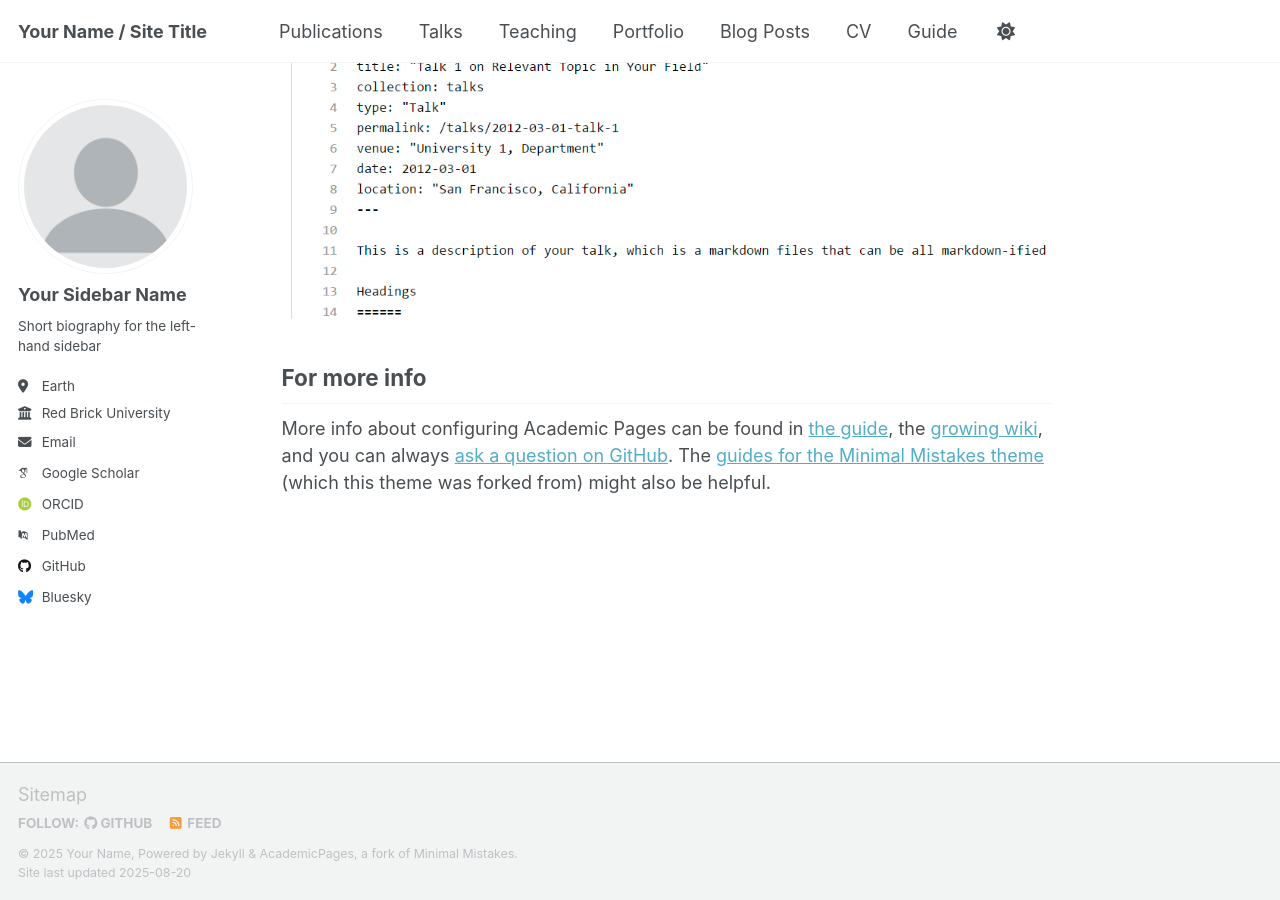
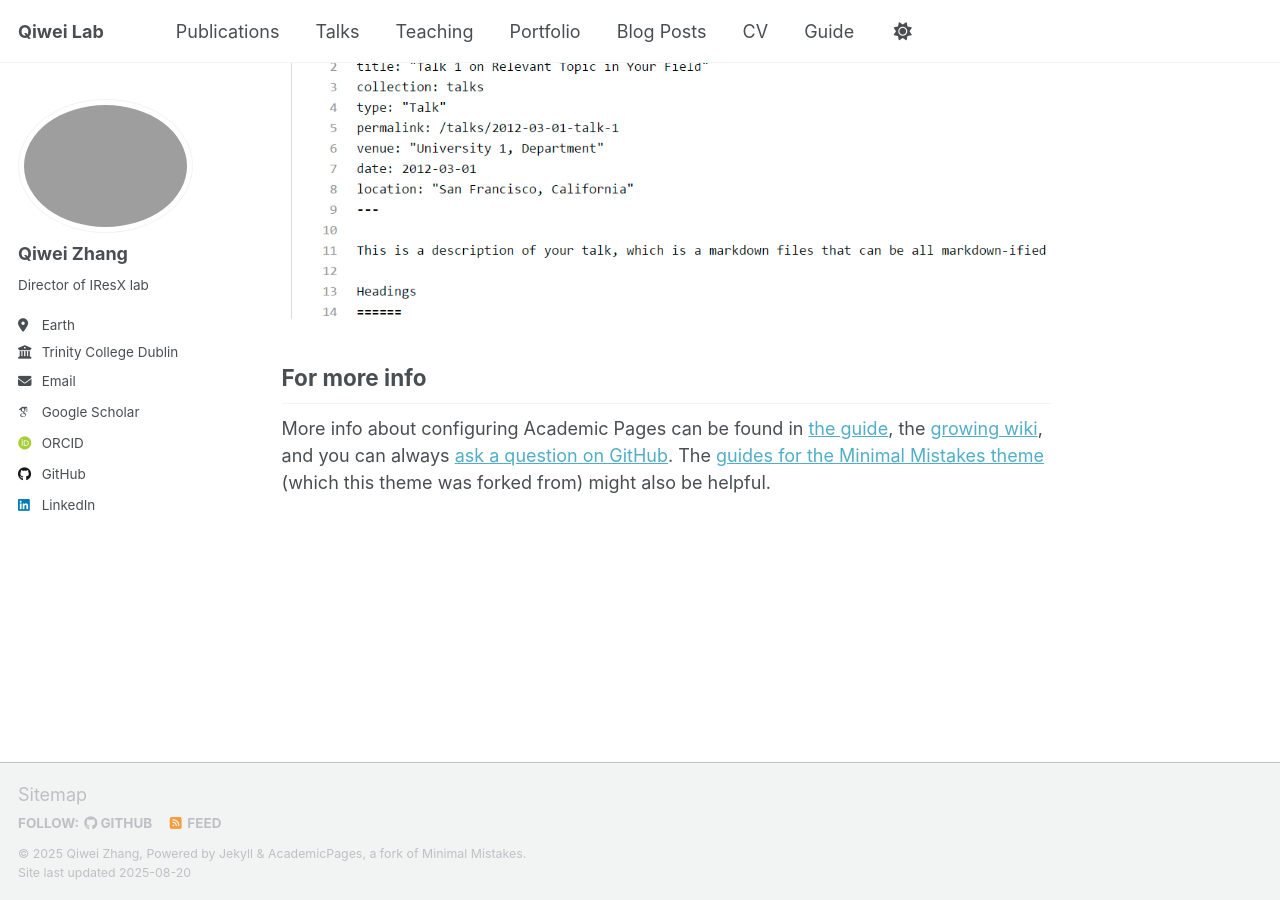
Before and after one commit to qzhang41/qzhang41.github.io, a Jekyll site: the page built from _pages/about.md, in a window 1280 px wide and 900 px high, scrolled down 2880 px. Built offline with Jekyll 4.4.1, drawn with Linux system fonts in a browser that asks for light colours; some web fonts are replaced; a script that is not in the unit is left out.

Commit message:
Update _config.yml

```diff
--- a/_config.yml
+++ b/_config.yml
@@ -8,38 +8,35 @@
 
 # Basic Site Settings
 locale                   : "en-US"
-site_theme               : "default" # Currently available options are "default", "air"
-title                    : "Your Name / Site Title"
+title                    : "Qiwei Lab"
 title_separator          : "-"
-name                     : &name "Your Name"
+name                     : &name "Qiwei Zhang"
 description              : &description "personal description"
-url                      : https://academicpages.github.io # the base hostname & protocol for your site e.g. "https://[your GitHub username].github.io" or if you already have some other page hosted on Github then use "https://[your GitHub username].github.io/[Your Repo Name]"
+url                      : https://JinZhaoTCD.github.io # the base hostname & protocol for your site e.g. "https://[your GitHub username].github.io"
 baseurl                  : "" # the subpath of your site, e.g. "/blog"
-repository               : "academicpages/academicpages.github.io"
+repository               : "qzhang41/qzhang41.github.io"
 
 # Site Author - The following control what appear as part of the author content on the side bar.
 #               If a field is blank the icon and link will not appear, otherwise it will be shown.
 #               Additional customization can be done by editing /_includes/author-profile.html
 author:
   # Biographic information
-  avatar           : "profile.png"
-  name             : "Your Sidebar Name"
-  pronouns         : # example: "she/her"
-  bio              : "Short biography for the left-hand sidebar"
+  avatar           : "新证件照-1735895203939.jpg"
+  name             : "Qiwei Zhang"
+  pronouns         : # example: "He"
+  bio              : "Director of IResX lab"
   location         : "Earth"
-  employer         : "Red Brick University"
+  employer         : "Trinity College Dublin"
   uri              : # URL
-  email            : "none@example.org"
+  email            : "zhaoj6@tcd.ie"
 
   # Academic websites
-  academia         : # URL
   arxiv            : # URL - Update with the correct link to your profile
-  googlescholar    : "https://scholar.google.com/citations?user=PS_CX0AAAAAJ"
-  inspire-hep      : # URL
+  googlescholar    : "https://scholar.google.com/citations?user=vV68wh8AAAAJ&hl=en"
   impactstory      : # URL
-  orcid            : "http://orcid.org/yourorcidurl"
+  orcid            : "https://orcid.org/0000-0003-4500-1288"
   semantic         : # URL
-  pubmed           : "https://www.ncbi.nlm.nih.gov/pubmed/?term=john+snow"
+  pubmed           : # URL
   researchgate     : # URL
   scopus           : # URL
 
@@ -47,13 +44,12 @@ author:
   bitbucket        : # Username - Update with your username on the site
   codepen          : # Username
   dribbble         : # Username
-  github           : "academicpages"
+  github           : "JinZhaoTCD"
   kaggle           : # Username
   stackoverflow    : # User number or user number and name (i.e., use "1" or "1/jeff-atwood")
 
   # Social media
-  artstation       : # Username
-  bluesky          : "bsky.app" # Replace this with you Bluesky username
+  bluesky          : # "bsky.app" # Replace this with you Bluesky username
   facebook         : # Username
   flickr           : # Username
   foursquare       : # Username
@@ -62,7 +58,7 @@ author:
   keybase          : # Username
   instagram        : # Username
   lastfm           : # Username
-  linkedin         : # Username
+  linkedin         : "https://www.linkedin.com/feed/"
   mastodon         : # URL
   medium           : # URL
   pinterest        : # Username
@@ -93,7 +89,7 @@ breadcrumbs              : false # true, false (default)
 words_per_minute         : 160
 future                   : true
 read_more                : "disabled" # if enabled, adds "Read more" links to excerpts
-talkmap_link             : false      #change to true to add link to talkmap on talks page
+talkmap_link             : false #change to true to add link to talkmap on talks page
 comments:
   provider               : # false (default), "disqus", "discourse", "facebook", "google-plus", "staticman", "custom"
   disqus:
@@ -139,8 +135,7 @@ facebook:
   username               :
   app_id                 :
   publisher              :
-og_image                 :  # Social media default site image
-og_description           :  # Social media default site image description
+og_image                 :  # Open Graph/Twitter default site image
 # For specifying social profiles
 # - https://developers.google.com/structured-data/customize/social-profiles
 social:
@@ -278,6 +273,15 @@ defaults:
       author_profile: true
       share: true
       comment: true
+  # _Team member
+  - scope:
+      path: ""
+      type: TeamMember
+    values:
+      layout: single
+      author_profile: true
+      share: true
+      comment: true
   # _talks
   - scope:
       path: ""
```
